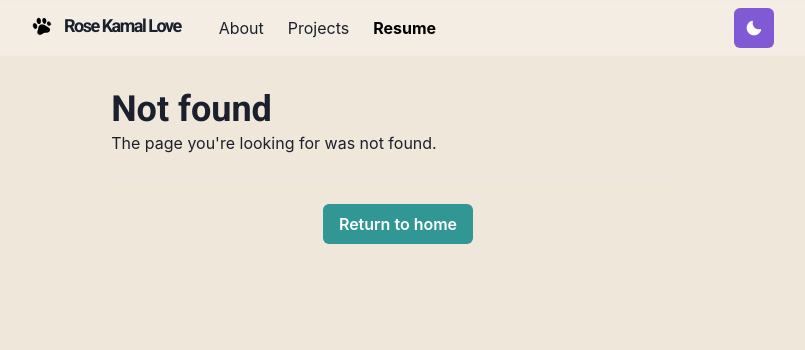
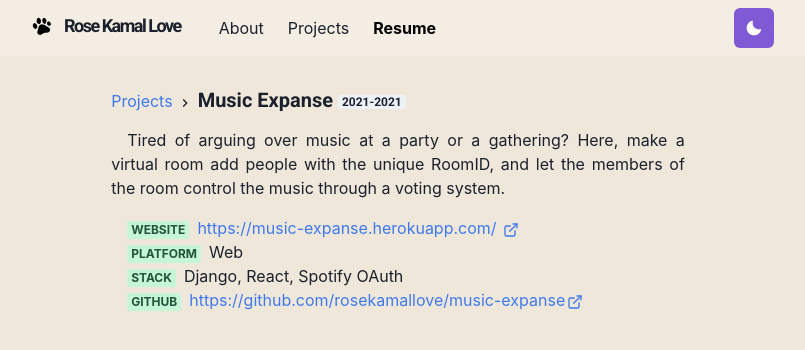
Before and after one commit to rosekamallove/rosekamal.love, a Next.js app: page /projects/music-expanse in a window 1280 px wide. Before the commit this address had no page. Shown: the top 350 px of the page, without its empty margins (242-1047 px from the left). Built offline with nearby package versions, Linux system fonts and the light colour scheme.

Commit message:
work page done and transition added

```diff
--- a/components/grid-item.js
+++ b/components/grid-item.js
@@ -1,10 +1,10 @@
+import { Box, LinkBox, LinkOverlay, Text } from '@chakra-ui/react'
+import { Global } from '@emotion/react'
+import Image from 'next/image'
 import NextLink from 'next/link'
-import Image from 'next/image'
-import { Box, Text, LinkBox, LinkOverlay } from '@chakra-ui/react'
-import { Global } from '@emotion/react'
 
 export const GridItem = ({ children, href, title, thumbnail }) => (
-  <Box w="100%" textAlign="center">
+  <Box w="70%" textAlign="center">
     <LinkBox cursor="pointer">
       <Image
         src={thumbnail}
@@ -23,7 +23,7 @@ export const GridItem = ({ children, href, title, thumbnail }) => (
 
 export const WorkGridItem = ({ children, id, title, thumbnail }) => (
   <Box w="100%" textAlign="center">
-    <NextLink href={`/works/${id}`}>
+    <NextLink href={`/projects/${id}`}>
       <LinkBox cursor="pointer">
         <Image
           src={thumbnail}
@@ -31,7 +31,7 @@ export const WorkGridItem = ({ children, id, title, thumbnail }) => (
           className="grid-item-thumbnail"
           placeholder="blur"
         />
-        <LinkOverlay href={`/works/${id}`}>
+        <LinkOverlay href={`/projects/${id}`}>
           <Text mt={2} fontSize={20}>
             {title}
           </Text>
--- a/components/layouts/article.js
+++ b/components/layouts/article.js
@@ -20,7 +20,7 @@ const Layout = ({ children, title }) => (
     <>
       {title && (
         <Head>
-          <title>{title} - Takuya Matsuyama</title>
+          <title>{title} - Rose Kamal Love</title>
           <meta name="twitter:title" content={title} />
           <meta property="og:title" content={title} />
         </Head>
--- a/components/navbar.js
+++ b/components/navbar.js
@@ -1,20 +1,10 @@
+import { HamburgerIcon } from '@chakra-ui/icons'
+import {
+  Box, Container, Flex, Heading, IconButton, Link, Menu, MenuButton, MenuItem,
+  MenuList, Stack, useColorModeValue
+} from '@chakra-ui/react'
+import NextLink from 'next/link'
 import Logo from './logo'
-import NextLink from 'next/link'
-import {
-  Container,
-  Box,
-  Link,
-  Stack,
-  Heading,
-  Flex,
-  Menu,
-  MenuItem,
-  MenuList,
-  MenuButton,
-  IconButton,
-  useColorModeValue
-} from '@chakra-ui/react'
-import { HamburgerIcon } from '@chakra-ui/icons'
 import ThemeToggleButton from './theme-toggle-button'
 
 const LinkItem = ({ href, path, children }) => {
@@ -71,7 +61,7 @@ const Navbar = props => {
           <LinkItem href="/" path={path}>
             About
           </LinkItem>
-          <LinkItem href="/works" path={path}>
+          <LinkItem href="/projects" path={path}>
             Projects
           </LinkItem>
           <LinkItem href="/" path={path}>
@@ -99,7 +89,7 @@ const Navbar = props => {
                 <NextLink href="/" passHref>
                   <MenuItem as={Link}>About</MenuItem>
                 </NextLink>
-                <NextLink href="/works" passHref>
+                <NextLink href="/projects" passHref>
                   <MenuItem as={Link}>Projects</MenuItem>
                 </NextLink>
                 <MenuItem
--- /dev/null
+++ b/components/projects.js
@@ -0,0 +1,28 @@
+import { ChevronRightIcon } from '@chakra-ui/icons'
+import { Badge, Box, Heading, Image, Link } from '@chakra-ui/react'
+import NextLink from 'next/link'
+
+export const Title = ({ children }) => (
+  <Box>
+    <NextLink href="/projects">
+      <Link>Projects</Link>
+    </NextLink>
+    <span>
+      {' '}
+      <ChevronRightIcon />{' '}
+    </span>
+    <Heading display="inline-block" as="h3" fontSize={20} mb={4}>
+      {children}
+    </Heading>
+  </Box>
+)
+
+export const WorkImage = ({ src, alt }) => (
+  <Image borderRadius="lg" w="full" src={src} alt={alt} mb={4} />
+)
+
+export const Meta = ({ children }) => (
+  <Badge colorScheme="green" mr={2}>
+    {children}
+  </Badge>
+)
--- a/pages/_app.js
+++ b/pages/_app.js
@@ -2,13 +2,16 @@ import { ChakraProvider } from '@chakra-ui/react'
 import Layout from '../components/layouts/main'
 import Fonts from '../components/fonts'
 import theme from '../lib/theme'
+import { AnimatePresence } from 'framer-motion'
 
 const Website = ({ Component, pageProps, router }) => {
   return (
     <ChakraProvider theme={theme}>
       <Fonts />
       <Layout router />
-      <Component {...pageProps} key={router.route} />
+      <AnimatePresence exitBeforeEnter intial={true}>
+        <Component {...pageProps} key={router.route} />
+      </AnimatePresence>
     </ChakraProvider>
   )
 }
--- /dev/null
+++ b/pages/projects.js
@@ -0,0 +1,41 @@
+import { Container, Heading, SimpleGrid, Divider } from '@chakra-ui/react'
+import Section from '../components/section'
+import { WorkGridItem } from '../components/grid-item'
+import youtemy from '../public/images/youtemy.png'
+import musicexpanse from '../public/images/music-expanse.jpg'
+import Layout from '../components/layouts/article'
+
+const Work = () => {
+  return (
+    <Layout>
+      <Container>
+        <Heading as="h3" fontSize={20} mb={4}>
+          My Projects
+        </Heading>
+        <SimpleGrid columns={[1, 1, 2]} gap={6}>
+          <Section>
+            <WorkGridItem id="youtemy" title="YouTemy" thumbnail={youtemy}>
+              A great way to learn from YouTube courses without any distractions
+              and the ability to enroll in courses and track them with a daily
+              streak to become more consistent.
+            </WorkGridItem>
+          </Section>
+          <Section>
+            <WorkGridItem
+              id="music-expanse"
+              title="Music Expanse"
+              thumbnail={musicexpanse}
+            >
+              Tired of arguing over music at a party or a gathering? Here, make
+              a virtual room add people with the unique RoomID, and let the
+              members of the room control the music through a voting system.
+            </WorkGridItem>
+          </Section>
+        </SimpleGrid>
+        <Divider />
+      </Container>
+    </Layout>
+  )
+}
+
+export default Work
--- /dev/null
+++ b/pages/projects/music-expanse.js
@@ -0,0 +1,45 @@
+import { ExternalLinkIcon } from '@chakra-ui/icons'
+import { Badge, Container, Link, List, ListItem } from '@chakra-ui/react'
+import Layout from '../../components/layouts/article'
+import P from '../../components/paragraph'
+import { Meta, Title } from '../../components/projects'
+
+const Project = () => (
+  <Layout title="MusicExpanse">
+    <Container>
+      <Title>
+        Music Expanse <Badge>2021-2021</Badge>
+      </Title>
+      <P>
+        Tired of arguing over music at a party or a gathering? Here, make a
+        virtual room add people with the unique RoomID, and let the members of
+        the room control the music through a voting system.
+      </P>
+      <List ml={4} my={4}>
+        <ListItem>
+          <Meta>Website</Meta>
+          <Link href="https://music-expanse.herokuapp.com">
+            https://music-expanse.herokuapp.com/ <ExternalLinkIcon mx="2px" />
+          </Link>
+        </ListItem>
+        <ListItem>
+          <Meta>Platform</Meta>
+          <span>Web</span>
+        </ListItem>
+        <ListItem>
+          <Meta>Stack</Meta>
+          <span>Django, React, Spotify OAuth</span>
+        </ListItem>
+        <ListItem>
+          <Meta>GitHub</Meta>
+          <Link href="https://github.com/rosekamallove/music-expanse">
+            https://github.com/rosekamallove/music-expanse
+            <ExternalLinkIcon mx="2px" />
+          </Link>
+        </ListItem>
+      </List>
+    </Container>
+  </Layout>
+)
+
+export default Project
```
Also changed, not shown: pages/index.js (+37 -31 lines), pages/projects/youtemy.js (added, +45 -0 lines), pages/works.js (deleted, +0 -25 lines), public/images/music-expanse.jpg (added), public/images/music-expanse.png (added).
